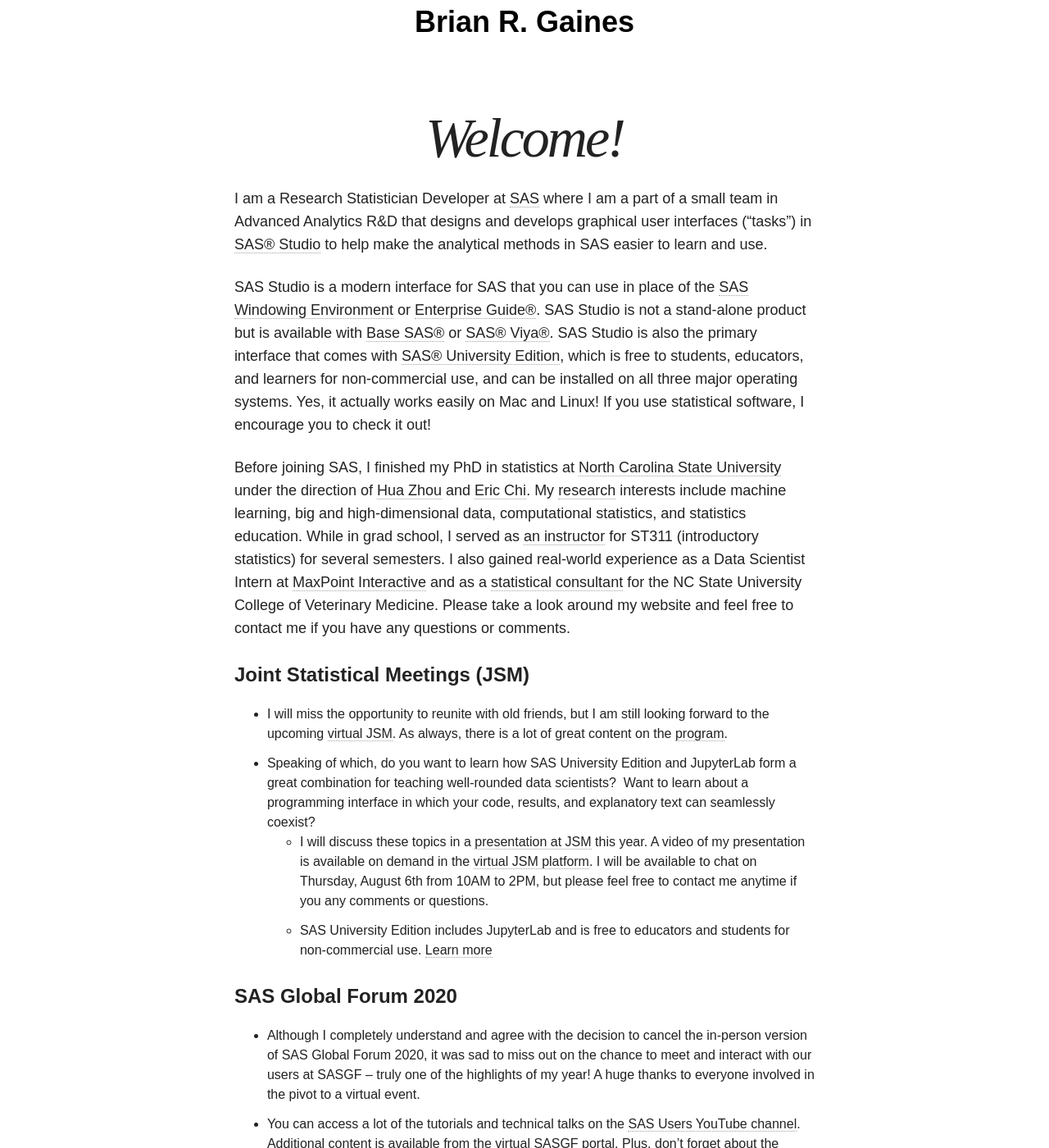
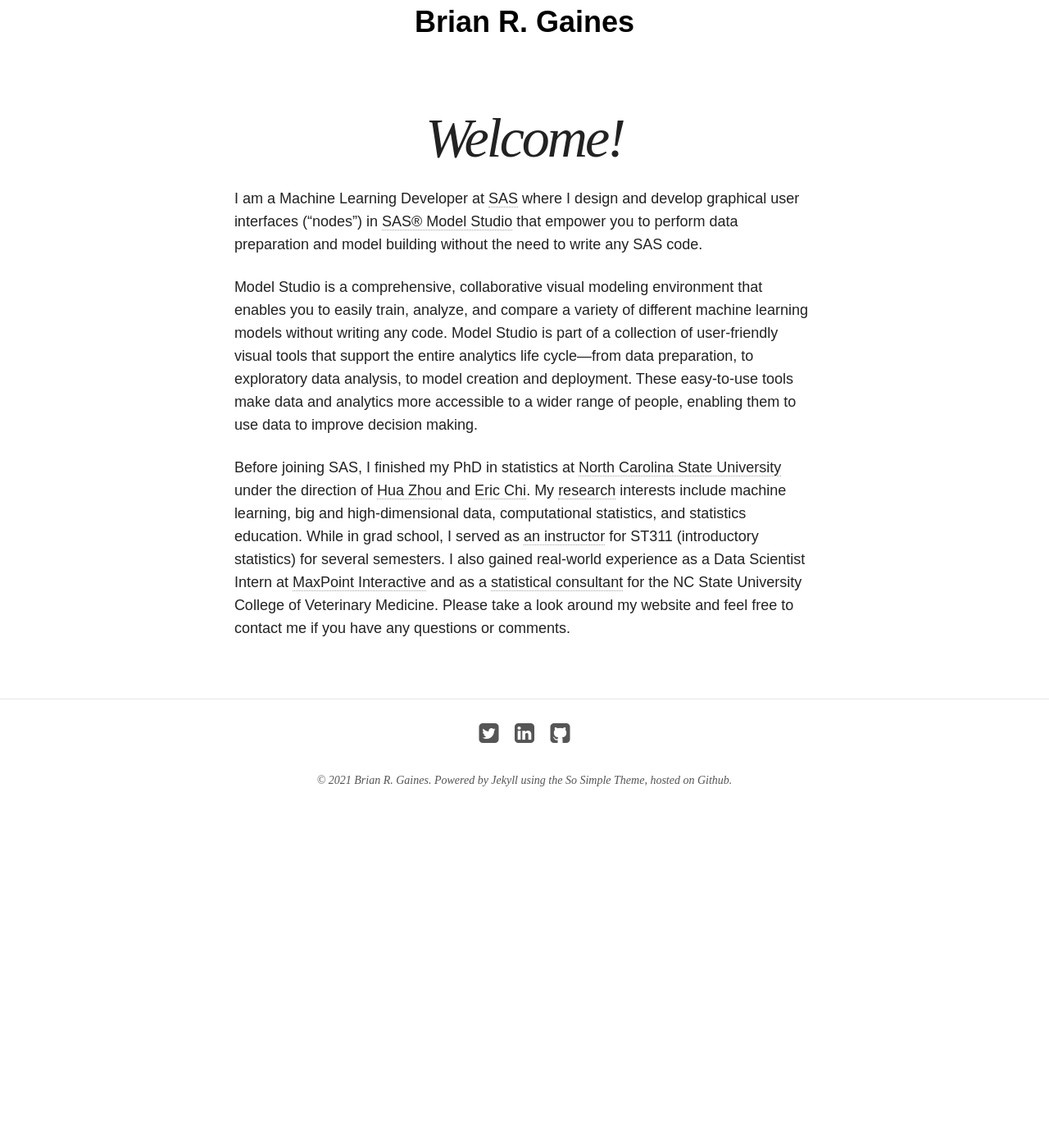
Before and after one commit to brgaines/brgaines.github.io, a Jekyll site: the page built from index.md, in a window 1280 px wide and 1400 px high, scrolled down 320 px. Shown: the whole window at 82% size. Built offline with Jekyll 4.4.1, drawn with Linux system fonts in a browser that asks for light colours; nearby versions of some CDN libraries; after the commit the page ends 1350 px from its top, so only the background shows below that; some of the changed text lies outside the part shown.

Commit message:
update with current position

```diff
--- a/index.md
+++ b/index.md
@@ -2,29 +2,11 @@
 layout: page
 title: Welcome!
 excerpt: "Welcome to my website!"
-modified: 2020-06-08
+modified: 2021-12-28
 ---
 
-I am a Research Statistician Developer at [SAS](https://www.sas.com/) where I am a part of a small team in Advanced Analytics R&D that designs and develops graphical user interfaces ("tasks") in [SAS® Studio](https://www.sas.com/en_us/software/studio.html) to help make the analytical methods in SAS easier to learn and use.
+I am a Machine Learning Developer at [SAS](https://www.sas.com/) where I design and develop graphical user interfaces (“nodes”) in [SAS® Model Studio](https://support.sas.com/en/software/model-studio-support.html) that empower you to perform data preparation and model building without the need to write any SAS code.
 
-SAS Studio is a modern interface for SAS that you can use in place of the [SAS Windowing Environment](http://documentation.sas.com/?docsetId=lrcon&docsetTarget=n1039zk8bk9aton1fmbm7z2wji3k.htm&docsetVersion=9.4&locale=en#n1nc2xs6ihxuaon1l5ws6gsiy5ht) or [Enterprise Guide®](https://www.sas.com/en_us/software/enterprise-guide.html).  SAS Studio is not a stand-alone product but is available with [Base SAS®](https://www.sas.com/en_us/software/base-sas.html) or [SAS® Viya®](https://www.sas.com/en_us/software/viya.html).  SAS Studio is also the primary interface that comes with [SAS® University Edition](https://www.sas.com/en_us/software/university-edition.html), which is free to students, educators, and learners for non-commercial use, and can be installed on all three major operating systems.  Yes, it actually works easily on Mac and Linux!  If you use statistical software, I encourage you to check it out!
+Model Studio is a comprehensive, collaborative visual modeling environment that enables you to easily train, analyze, and compare a variety of different machine learning models without writing any code. Model Studio is part of a collection of user-friendly visual tools that support the entire analytics life cycle—from data preparation, to exploratory data analysis, to model creation and deployment. These easy-to-use tools make data and analytics more accessible to a wider range of people, enabling them to use data to improve decision making.
 
-Before joining SAS, I finished my PhD in statistics at [North Carolina State University](http://www.ncsu.edu) under the direction of [Hua Zhou](http://hua-zhou.github.io/) and [Eric Chi](http://www.ericchi.com).  My [research](http://brgaines.github.io/research/) interests include machine learning, big and high-dimensional data, computational statistics, and statistics education.  While in grad school, I served as [an instructor](http://brgaines.github.io/teaching/) for ST311 (introductory statistics) for several semesters.  I also gained real-world experience as a Data Scientist Intern at [MaxPoint Interactive](http://maxpoint.com/us) and as a [statistical consultant](http://brgaines.github.io/consulting/) for the NC State University College of Veterinary Medicine.  Please take a look around my website and feel free to contact me if you have any questions or comments.
-
-#### Joint Statistical Meetings (JSM)
-* I will miss the opportunity to reunite with old friends, but I am still looking forward to the upcoming [virtual JSM](https://ww2.amstat.org/meetings/jsm/2020/index.cfm).  As always, there is a lot of great content on the [program](https://ww2.amstat.org/meetings/jsm/2020/program.cfm).
-* Speaking of which, do you want to learn how SAS University Edition and JupyterLab form a great combination for teaching well-rounded data scientists?  Want to learn about a programming interface in which your code, results, and explanatory text can seamlessly coexist?
-    * I will discuss these topics in a [presentation at JSM](https://ww2.amstat.org/meetings/jsm/2020/onlineprogram/AbstractDetails.cfm?abstractid=313386) this year.  A video of my presentation is available on demand in the [virtual JSM platform](https://amstat-jsm.conferencecontent.net/paper/313386).  I will be available to chat on Thursday, August 6th from 10AM to 2PM, but please feel free to contact me anytime if you any comments or questions.
-    * SAS University Edition includes JupyterLab and is free to educators and students for non-commercial use. [Learn more](https://www.sas.com/en_us/software/university-edition.html)
-
-
-#### SAS Global Forum 2020
-* Although I completely understand and agree with the decision to cancel the in-person version of SAS Global Forum 2020, it was sad to miss out on the chance to meet and interact with our users at SASGF -- truly one of the highlights of my year!  A huge thanks to everyone involved in the pivot to a virtual event.
-* You can access a lot of the tutorials and technical talks on the [SAS Users YouTube channel](https://www.sas.com/gms/redirect.jsp?detail=GMS129118_179345). Additional content is available from the [virtual SASGF portal](https://www.sas.com/gms/redirect.jsp?detail=GMS131450_180708). Plus, don't forget about the [proceedings](https://www.sas.com/en_us/events/sas-global-forum/program/proceedings.html), which are also available.  There is a lot of great content, so I encourage you to check it out!
-* The following list contains links to my content for this year's conference:
-
-| Type     | Title                                                               | Status |
-|---------|---------------------------------------------------------------------|---------|
-| Demo  | [Image Classification Using SAS®](https://www.youtube.com/watch?v=_9ywlGrG5fU&list=PLVV6eZFA22QyaxYBynL-1Btk-nIMKmOqY) | Available |
-| Demo  | [Build Fully Connected Neural Networks with SAS® Studio Tasks and SAS® Viya®](https://www.youtube.com/watch?v=uoVYHe8pZrg)                                                    | Available |
-| Paper | [Tips for Writing Custom SAS® Studio Tasks That Use CAS Actions for Advanced Analytics](https://www.sas.com/content/dam/SAS/support/en/sas-global-forum-proceedings/2020/4376-2020.pdf)       | Available |
+Before joining SAS, I finished my PhD in statistics at [North Carolina State University](http://www.ncsu.edu) under the direction of [Hua Zhou](http://hua-zhou.github.io/) and [Eric Chi](http://www.ericchi.com). My [research](http://brgaines.github.io/research/) interests include machine learning, big and high-dimensional data, computational statistics, and statistics education. While in grad school, I served as [an instructor](http://brgaines.github.io/teaching/) for ST311 (introductory statistics) for several semesters. I also gained real-world experience as a Data Scientist Intern at [MaxPoint Interactive](http://maxpoint.com/us) and as a [statistical consultant](http://brgaines.github.io/consulting/) for the NC State University College of Veterinary Medicine. Please take a look around my website and feel free to contact me if you have any questions or comments.
```
